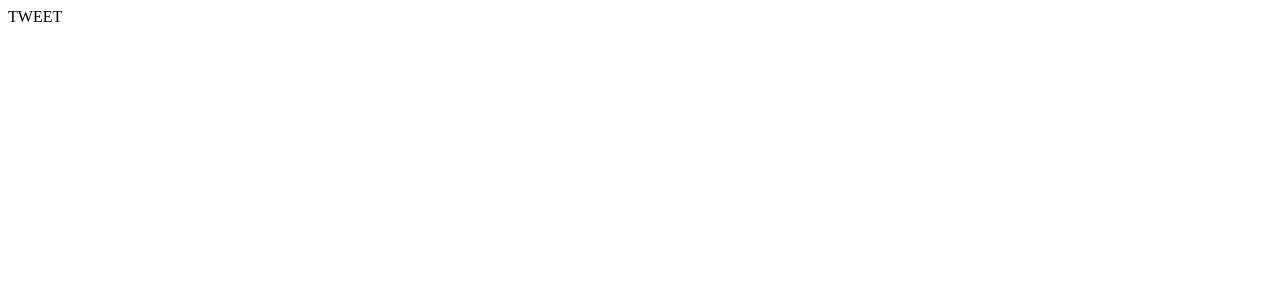
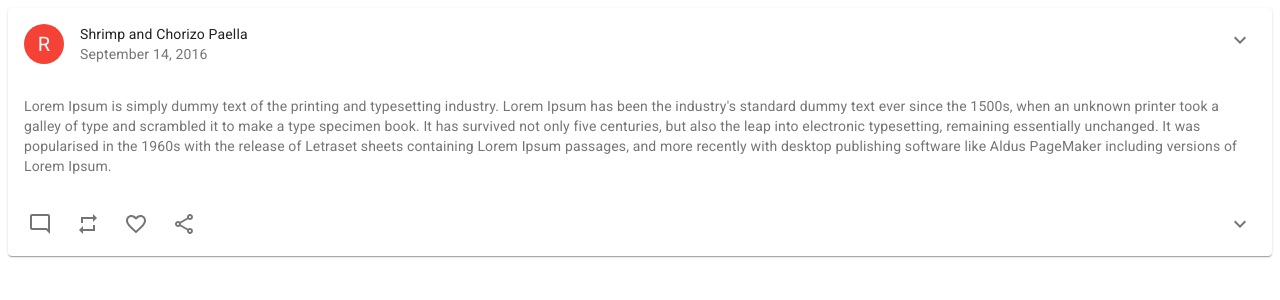
Before and after one commit to ossan-engineer/material-tweet, a React (Create React App) app: page / in a window 1280 px wide. Shown: the top 300 px of the page. Built offline with nearby package versions, Linux system fonts and the light colour scheme.

Commit message:
Add Tweet base

```diff
--- a/src/App.tsx
+++ b/src/App.tsx
@@ -1,7 +1,171 @@
 import React from 'react';
+import Card from '@material-ui/core/Card';
+import CardHeader from '@material-ui/core/CardHeader';
+import CardContent from '@material-ui/core/CardContent';
+import CardActions from '@material-ui/core/CardActions';
+import Collapse from '@material-ui/core/Collapse';
+import Avatar from '@material-ui/core/Avatar';
+import IconButton, { IconButtonProps } from '@material-ui/core/IconButton';
+import Typography from '@material-ui/core/Typography';
+import Menu from '@material-ui/core/Menu';
+import MenuItem from '@material-ui/core/MenuItem';
+import { red } from '@material-ui/core/colors';
+import ModeCommentOutlinedIcon from '@material-ui/icons/ModeCommentOutlined';
+import RepeatOutlinedIcon from '@material-ui/icons/RepeatOutlined';
+import FavoriteBorderOutlinedIcon from '@material-ui/icons/FavoriteBorderOutlined';
+import ShareOutlinedIcon from '@material-ui/icons/ShareOutlined';
+import ExpandMoreIcon from '@material-ui/icons/ExpandMore';
+import MoreVertIcon from '@material-ui/icons/MoreVert';
+import { StylesProvider } from '@material-ui/core/styles';
+import { createMuiTheme } from '@material-ui/core/styles';
+import styled, { ThemeProvider } from 'styled-components';
+import omit from 'lodash.omit';
+// import styled from 'styled-components';
 
-const App: React.FC = () => {
-  return <div className="App">TWEET</div>;
+interface EnhanceedIconButtonProps extends IconButtonProps {
+  expanded: boolean;
+}
+
+const StyledAvatar = styled(Avatar)`
+  background-color: ${red[500]};
+`;
+
+const EnhanceedIconButton = (props: EnhanceedIconButtonProps) => {
+  const filteredProps = omit(props, ['expanded']);
+  return <IconButton {...filteredProps}></IconButton>;
 };
 
+const StyledIconButton = styled(EnhanceedIconButton)`
+  transform: ${props => (props.expanded ? 'rotate(180deg)' : 'rotate(0deg)')};
+  margin-left: auto;
+  transition: ${props =>
+    props.theme.transitions.create('transform', {
+      duration: props.theme.transitions.duration.shortest,
+    })};
+`;
+
+function App() {
+  const defaultTheme = createMuiTheme();
+  const [expanded, setExpanded] = React.useState(false);
+  const [anchorEl, setAnchorEl] = React.useState<null | HTMLElement>(null);
+
+  const handleClick = (event: React.MouseEvent<HTMLButtonElement>) => {
+    setAnchorEl(event.currentTarget);
+  };
+
+  const handleClose = () => {
+    setAnchorEl(null);
+  };
+  const handleExpandClick = () => {
+    setExpanded(!expanded);
+  };
+
+  return (
+    <StylesProvider injectFirst>
+      <ThemeProvider theme={defaultTheme}>
+        <Card>
+          <CardHeader
+            avatar={<StyledAvatar aria-label="recipe">R</StyledAvatar>}
+            action={
+              <IconButton
+                aria-label="settings"
+                aria-controls="simple-menu"
+                aria-haspopup="true"
+                onClick={handleClick}
+              >
+                <ExpandMoreIcon />
+              </IconButton>
+            }
+            title="Shrimp and Chorizo Paella"
+            subheader="September 14, 2016"
+          />
+          <CardContent>
+            <Menu
+              id="simple-menu"
+              anchorEl={anchorEl}
+              keepMounted
+              open={Boolean(anchorEl)}
+              onClose={handleClose}
+            >
+              <MenuItem onClick={handleClose}>Item1</MenuItem>
+              <MenuItem onClick={handleClose}>Item2</MenuItem>
+              <MenuItem onClick={handleClose}>Item3</MenuItem>
+            </Menu>
+            <Typography variant="body2" color="textSecondary" component="p">
+              Lorem Ipsum is simply dummy text of the printing and typesetting
+              industry. Lorem Ipsum has been the industry's standard dummy text
+              ever since the 1500s, when an unknown printer took a galley of
+              type and scrambled it to make a type specimen book. It has
+              survived not only five centuries, but also the leap into
+              electronic typesetting, remaining essentially unchanged. It was
+              popularised in the 1960s with the release of Letraset sheets
+              containing Lorem Ipsum passages, and more recently with desktop
+              publishing software like Aldus PageMaker including versions of
+              Lorem Ipsum.
+            </Typography>
+          </CardContent>
+          <CardActions disableSpacing>
+            <IconButton aria-label="comment">
+              <ModeCommentOutlinedIcon />
+            </IconButton>
+            <IconButton aria-label="retweet">
+              <RepeatOutlinedIcon />
+            </IconButton>
+            <IconButton aria-label="add to favorites">
+              <FavoriteBorderOutlinedIcon />
+            </IconButton>
+            <IconButton aria-label="share">
+              <ShareOutlinedIcon />
+            </IconButton>
+            <StyledIconButton
+              // className={clsx(classes.expand, {
+              //   [classes.expandOpen]: expanded,
+              // })}
+              expanded={expanded}
+              onClick={handleExpandClick}
+              aria-expanded={expanded}
+              aria-label="show more"
+            >
+              <ExpandMoreIcon />
+            </StyledIconButton>
+          </CardActions>
+          <Collapse in={expanded} timeout="auto" unmountOnExit>
+            <CardContent>
+              <Typography paragraph>Method:</Typography>
+              <Typography paragraph>
+                Heat 1/2 cup of the broth in a pot until simmering, add saffron
+                and set aside for 10 minutes.
+              </Typography>
+              <Typography paragraph>
+                Heat oil in a (14- to 16-inch) paella pan or a large, deep
+                skillet over medium-high heat. Add chicken, shrimp and chorizo,
+                and cook, stirring occasionally until lightly browned, 6 to 8
+                minutes. Transfer shrimp to a large plate and set aside, leaving
+                chicken and chorizo in the pan. Add pimentón, bay leaves,
+                garlic, tomatoes, onion, salt and pepper, and cook, stirring
+                often until thickened and fragrant, about 10 minutes. Add
+                saffron broth and remaining 4 1/2 cups chicken broth; bring to a
+                boil.
+              </Typography>
+              <Typography paragraph>
+                Add rice and stir very gently to distribute. Top with artichokes
+                and peppers, and cook without stirring, until most of the liquid
+                is absorbed, 15 to 18 minutes. Reduce heat to medium-low, add
+                reserved shrimp and mussels, tucking them down into the rice,
+                and cook again without stirring, until mussels have opened and
+                rice is just tender, 5 to 7 minutes more. (Discard any mussels
+                that don’t open.)
+              </Typography>
+              <Typography>
+                Set aside off of the heat to let rest for 10 minutes, and then
+                serve.
+              </Typography>
+            </CardContent>
+          </Collapse>
+        </Card>
+      </ThemeProvider>
+    </StylesProvider>
+  );
+}
+
 export default App;
--- a/src/index.tsx
+++ b/src/index.tsx
@@ -1,5 +1,7 @@
 import React from 'react';
 import ReactDOM from 'react-dom';
+import 'typeface-roboto';
+
 import App from './App';
 
 ReactDOM.render(<App />, document.getElementById('root'));
```
Also changed, not shown: package.json (+9 -0 lines), 1 other file (tests, documents, lock files or other folders).
